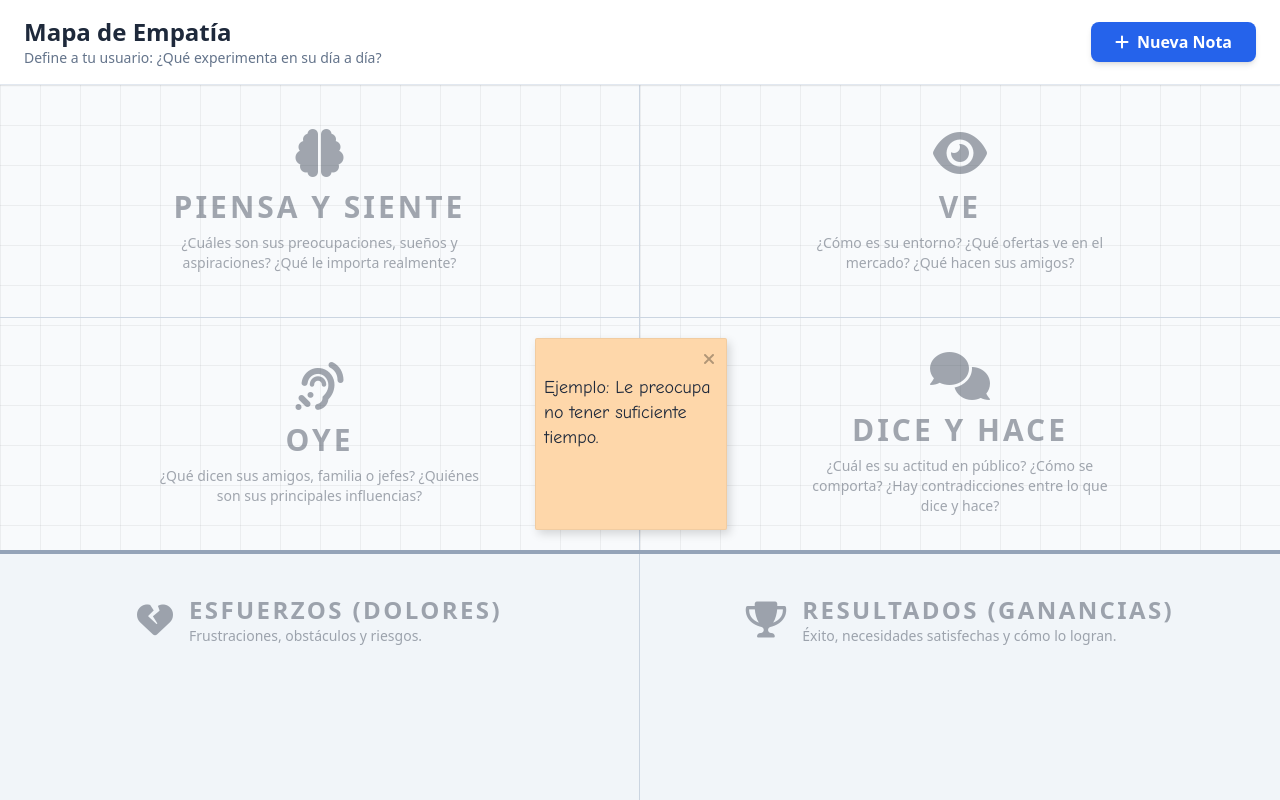
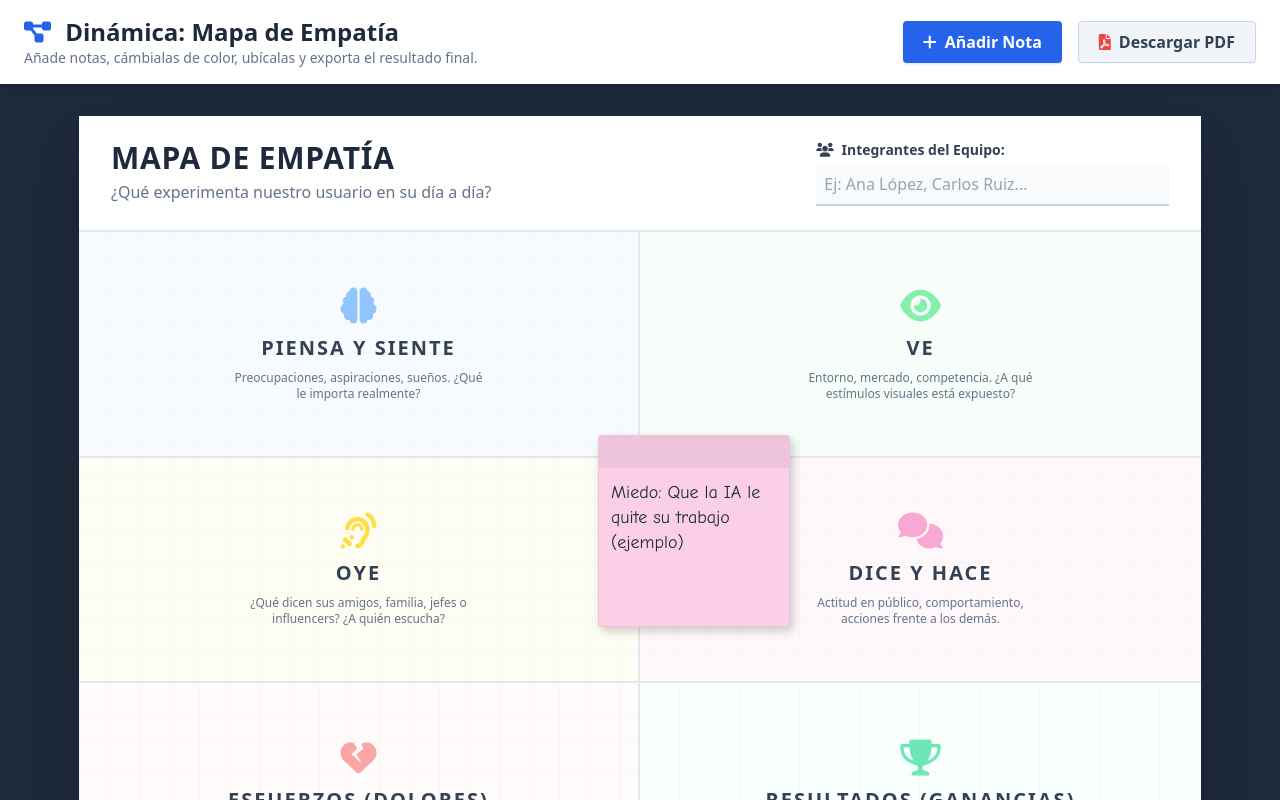
Before and after one commit to EdinsongonzalesPerez/mapa-empatia, a plain HTML site: page index.html in a window 1280 px wide. Drawn offline with nearby package versions, Linux system fonts and the light colour scheme.

Commit message:
Update index.html

```diff
--- a/index.html
+++ b/index.html
@@ -4,242 +4,275 @@
     <meta charset="UTF-8">
     <meta name="viewport" content="width=device-width, initial-scale=1.0">
     <title>Mapa de Empatía Interactivo</title>
-    <!-- Usamos Tailwind CSS para darle un diseño moderno y limpio -->
+    <!-- Tailwind CSS -->
     <script src="https://cdn.tailwindcss.com"></script>
-    <!-- Font Awesome para el ícono de cerrar en las notas -->
+    <!-- Font Awesome -->
     <link href="https://cdnjs.cloudflare.com/ajax/libs/font-awesome/6.0.0/css/all.min.css" rel="stylesheet">
+    <!-- html2pdf para exportar -->
+    <script src="https://cdnjs.cloudflare.com/ajax/libs/html2pdf.js/0.10.1/html2pdf.bundle.min.js"></script>
     <style>
-        /* Estilos personalizados para las notas adhesivas */
+        /* Estilos base para las notas */
         .note {
             position: absolute;
             transition: transform 0.1s ease, box-shadow 0.1s ease;
-            box-shadow: 3px 4px 10px rgba(0, 0, 0, 0.15);
+            box-shadow: 3px 4px 10px rgba(0, 0, 0, 0.2);
+            pointer-events: auto; /* Para que la nota capture los clics aunque la capa padre no lo haga */
         }
         .note textarea {
-            /* Estilo de fuente que simula escritura a mano o más informal */
-            font-family: 'Comic Sans MS', 'Chalkboard SE', 'Marker Felt', sans-serif;
+            font-family: 'Comic Sans MS', 'Chalkboard SE', sans-serif;
             line-height: 1.4;
+            -ms-overflow-style: none;
+            scrollbar-width: none;
         }
-        /* Ocultar barra de desplazamiento en los textarea pero permitir scroll */
         .note textarea::-webkit-scrollbar {
             display: none;
         }
-        .note textarea {
-            -ms-overflow-style: none;
-            scrollbar-width: none;
+        /* Patrón de fondo para el lienzo */
+        .bg-grid {
+            background-size: 30px 30px;
+            background-image:
+                linear-gradient(to right, rgba(0, 0, 0, 0.03) 1px, transparent 1px),
+                linear-gradient(to bottom, rgba(0, 0, 0, 0.03) 1px, transparent 1px);
         }
-        /* Cuadrícula de fondo sutil para el lienzo */
-        .bg-grid {
-            background-size: 40px 40px;
-            background-image:
-                linear-gradient(to right, rgba(0, 0, 0, 0.05) 1px, transparent 1px),
-                linear-gradient(to bottom, rgba(0, 0, 0, 0.05) 1px, transparent 1px);
+        /* Animación para ocultar herramientas al exportar */
+        .exporting .note-toolbar {
+            display: none !important;
+        }
+        .exporting textarea {
+            border: none !important;
+            resize: none !important;
         }
     </style>
 </head>
-<body class="bg-slate-50 h-screen flex flex-col font-sans overflow-hidden text-slate-800">
+<body class="bg-slate-800 h-screen flex flex-col font-sans overflow-hidden text-slate-800">
 
-    <!-- Barra de Herramientas Superior -->
-    <header class="bg-white border-b border-slate-200 px-6 py-4 flex justify-between items-center z-50 shadow-sm">
+    <!-- BARRA DE HERRAMIENTAS GLOBAL (No se imprime) -->
+    <header class="bg-white px-6 py-4 flex justify-between items-center shadow-md z-50 flex-shrink-0">
         <div>
-            <h1 class="text-2xl font-bold text-slate-800">Mapa de Empatía</h1>
-            <p class="text-sm text-slate-500">Define a tu usuario: ¿Qué experimenta en su día a día?</p>
+            <h1 class="text-2xl font-bold text-slate-800"><i class="fas fa-project-diagram text-blue-600 mr-2"></i> Dinámica: Mapa de Empatía</h1>
+            <p class="text-sm text-slate-500">Añade notas, cámbialas de color, ubícalas y exporta el resultado final.</p>
         </div>
-        <button onclick="addNote()" class="bg-blue-600 hover:bg-blue-700 text-white font-semibold py-2 px-6 rounded-lg shadow-md transition-colors flex items-center gap-2">
-            <i class="fas fa-plus"></i> Nueva Nota
-        </button>
+        <div class="flex gap-4">
+            <button onclick="addNote()" class="bg-blue-600 hover:bg-blue-700 text-white font-semibold py-2 px-5 rounded shadow transition-colors flex items-center gap-2">
+                <i class="fas fa-plus"></i> Añadir Nota
+            </button>
+            <button onclick="exportToPDF()" class="bg-slate-100 hover:bg-slate-200 border border-slate-300 text-slate-700 font-semibold py-2 px-5 rounded shadow-sm transition-colors flex items-center gap-2">
+                <i class="fas fa-file-pdf text-red-500"></i> Descargar PDF
+            </button>
+        </div>
     </header>
 
-    <!-- Lienzo Principal del Mapa de Empatía -->
-    <main id="board" class="flex-grow relative w-full h-full bg-slate-50 bg-grid overflow-hidden flex flex-col">
+    <!-- ÁREA DE TRABAJO CON SCROLL -->
+    <main class="flex-grow overflow-auto p-8 flex justify-center items-start">
 
-        <!-- Los 4 Cuadrantes Superiores -->
-        <div class="flex-grow grid grid-cols-1 md:grid-cols-2 grid-rows-2">
+        <!-- LIENZO DEL PDF (Este es el contenedor exacto que se convertirá en PDF) -->
+        <!-- Usamos un tamaño fijo similar a A4 Horizontal para garantizar la estructura -->
+        <div id="pdf-canvas" class="bg-white relative shadow-2xl flex flex-col" style="width: 1122px; height: 793px; min-width: 1122px; min-height: 793px;">
 
-            <!-- 1. Piensa y Siente -->
-            <div class="border-r border-b border-slate-300 relative p-6 flex flex-col items-center justify-center group">
-                <div class="absolute inset-0 bg-blue-50 opacity-0 group-hover:opacity-50 transition-opacity pointer-events-none"></div>
-                <div class="text-center opacity-40 z-0 select-none pointer-events-none">
-                    <i class="fas fa-brain text-5xl mb-3"></i>
-                    <h2 class="text-3xl font-bold uppercase tracking-widest">Piensa y Siente</h2>
-                    <p class="mt-2 text-sm max-w-xs mx-auto">¿Cuáles son sus preocupaciones, sueños y aspiraciones? ¿Qué le importa realmente?</p>
+            <!-- Cabecera del Documento (Sí se imprime) -->
+            <div class="px-8 py-6 border-b-2 border-slate-200 flex justify-between items-start bg-white z-10 relative">
+                <div>
+                    <h2 class="text-3xl font-extrabold text-slate-800 uppercase tracking-wide">Mapa de Empatía</h2>
+                    <p class="text-slate-500 mt-1">¿Qué experimenta nuestro usuario en su día a día?</p>
+                </div>
+                <div class="w-1/3">
+                    <label class="block text-sm font-bold text-slate-700 mb-1"><i class="fas fa-users mr-1"></i> Integrantes del Equipo:</label>
+                    <input type="text" class="w-full border-b-2 border-slate-300 bg-slate-50 p-2 outline-none focus:border-blue-500 transition-colors" placeholder="Ej: Ana López, Carlos Ruiz...">
                 </div>
             </div>
 
-            <!-- 2. Ve -->
-            <div class="border-b border-slate-300 relative p-6 flex flex-col items-center justify-center group">
-                <div class="absolute inset-0 bg-green-50 opacity-0 group-hover:opacity-50 transition-opacity pointer-events-none"></div>
-                <div class="text-center opacity-40 z-0 select-none pointer-events-none">
-                    <i class="fas fa-eye text-5xl mb-3"></i>
-                    <h2 class="text-3xl font-bold uppercase tracking-widest">Ve</h2>
-                    <p class="mt-2 text-sm max-w-xs mx-auto">¿Cómo es su entorno? ¿Qué ofertas ve en el mercado? ¿Qué hacen sus amigos?</p>
+            <!-- Estructura del Mapa (Los Cuadrantes) -->
+            <div class="flex-grow grid grid-cols-2 grid-rows-3 bg-grid z-10 relative">
+
+                <!-- 1. Piensa y Siente -->
+                <div class="border-r-2 border-b-2 border-slate-200 bg-blue-50/50 p-6 flex flex-col items-center justify-center text-center">
+                    <i class="fas fa-brain text-4xl text-blue-300 mb-2"></i>
+                    <h3 class="text-xl font-bold uppercase tracking-widest text-slate-700">Piensa y Siente</h3>
+                    <p class="text-xs text-slate-500 mt-2 max-w-[250px]">Preocupaciones, aspiraciones, sueños. ¿Qué le importa realmente?</p>
+                </div>
+
+                <!-- 2. Ve -->
+                <div class="border-b-2 border-slate-200 bg-green-50/50 p-6 flex flex-col items-center justify-center text-center">
+                    <i class="fas fa-eye text-4xl text-green-300 mb-2"></i>
+                    <h3 class="text-xl font-bold uppercase tracking-widest text-slate-700">Ve</h3>
+                    <p class="text-xs text-slate-500 mt-2 max-w-[250px]">Entorno, mercado, competencia. ¿A qué estímulos visuales está expuesto?</p>
+                </div>
+
+                <!-- 3. Oye -->
+                <div class="border-r-2 border-b-2 border-slate-200 bg-yellow-50/50 p-6 flex flex-col items-center justify-center text-center">
+                    <i class="fas fa-ear-listen text-4xl text-yellow-300 mb-2"></i>
+                    <h3 class="text-xl font-bold uppercase tracking-widest text-slate-700">Oye</h3>
+                    <p class="text-xs text-slate-500 mt-2 max-w-[250px]">¿Qué dicen sus amigos, familia, jefes o influencers? ¿A quién escucha?</p>
+                </div>
+
+                <!-- 4. Dice y Hace -->
+                <div class="border-b-2 border-slate-200 bg-pink-50/50 p-6 flex flex-col items-center justify-center text-center">
+                    <i class="fas fa-comments text-4xl text-pink-300 mb-2"></i>
+                    <h3 class="text-xl font-bold uppercase tracking-widest text-slate-700">Dice y Hace</h3>
+                    <p class="text-xs text-slate-500 mt-2 max-w-[250px]">Actitud en público, comportamiento, acciones frente a los demás.</p>
+                </div>
+
+                <!-- 5. Esfuerzos -->
+                <div class="border-r-2 border-slate-200 bg-red-50/30 p-6 flex flex-col items-center justify-center text-center">
+                    <i class="fas fa-heart-crack text-4xl text-red-300 mb-2"></i>
+                    <h3 class="text-xl font-bold uppercase tracking-widest text-slate-700">Esfuerzos (Dolores)</h3>
+                    <p class="text-xs text-slate-500 mt-2 max-w-[250px]">Miedos, frustraciones y obstáculos que debe superar.</p>
+                </div>
+
+                <!-- 6. Resultados -->
+                <div class="bg-emerald-50/30 p-6 flex flex-col items-center justify-center text-center">
+                    <i class="fas fa-trophy text-4xl text-emerald-300 mb-2"></i>
+                    <h3 class="text-xl font-bold uppercase tracking-widest text-slate-700">Resultados (Ganancias)</h3>
+                    <p class="text-xs text-slate-500 mt-2 max-w-[250px]">Deseos, necesidades reales y su definición de éxito.</p>
                 </div>
             </div>
 
-            <!-- 3. Oye -->
-            <div class="border-r border-slate-300 relative p-6 flex flex-col items-center justify-center group">
-                <div class="absolute inset-0 bg-yellow-50 opacity-0 group-hover:opacity-50 transition-opacity pointer-events-none"></div>
-                <div class="text-center opacity-40 z-0 select-none pointer-events-none">
-                    <i class="fas fa-ear-listen text-5xl mb-3"></i>
-                    <h2 class="text-3xl font-bold uppercase tracking-widest">Oye</h2>
-                    <p class="mt-2 text-sm max-w-xs mx-auto">¿Qué dicen sus amigos, familia o jefes? ¿Quiénes son sus principales influencias?</p>
-                </div>
+            <!-- CAPA EXCLUSIVA PARA NOTAS (z-index altísimo para que nunca queden atrás) -->
+            <!-- pointer-events-none asegura que no bloquee clics en el fondo, pero las notas tendrán pointer-events-auto -->
+            <div id="notes-layer" class="absolute inset-0 z-50 pointer-events-none" style="overflow: visible;">
+                <!-- Las notas se inyectarán aquí -->
             </div>
 
-            <!-- 4. Dice y Hace -->
-            <div class="relative p-6 flex flex-col items-center justify-center group">
-                <div class="absolute inset-0 bg-pink-50 opacity-0 group-hover:opacity-50 transition-opacity pointer-events-none"></div>
-                <div class="text-center opacity-40 z-0 select-none pointer-events-none">
-                    <i class="fas fa-comments text-5xl mb-3"></i>
-                    <h2 class="text-3xl font-bold uppercase tracking-widest">Dice y Hace</h2>
-                    <p class="mt-2 text-sm max-w-xs mx-auto">¿Cuál es su actitud en público? ¿Cómo se comporta? ¿Hay contradicciones entre lo que dice y hace?</p>
-                </div>
-            </div>
         </div>
-
-        <!-- Base: Esfuerzos y Resultados -->
-        <div class="h-1/3 min-h-[250px] border-t-4 border-slate-400 grid grid-cols-1 md:grid-cols-2 bg-slate-100">
-
-            <!-- Esfuerzos / Dolores -->
-            <div class="border-r border-slate-300 relative p-6 flex flex-col items-center justify-start pt-10 group">
-                <div class="absolute inset-0 bg-red-50 opacity-0 group-hover:opacity-50 transition-opacity pointer-events-none"></div>
-                <div class="text-center opacity-40 z-0 select-none pointer-events-none flex flex-row items-center gap-4">
-                    <i class="fas fa-heart-crack text-4xl"></i>
-                    <div class="text-left">
-                        <h2 class="text-2xl font-bold uppercase tracking-widest">Esfuerzos (Dolores)</h2>
-                        <p class="text-sm">Frustraciones, obstáculos y riesgos.</p>
-                    </div>
-                </div>
-            </div>
-
-            <!-- Resultados / Beneficios -->
-            <div class="relative p-6 flex flex-col items-center justify-start pt-10 group">
-                <div class="absolute inset-0 bg-emerald-50 opacity-0 group-hover:opacity-50 transition-opacity pointer-events-none"></div>
-                <div class="text-center opacity-40 z-0 select-none pointer-events-none flex flex-row items-center gap-4">
-                    <i class="fas fa-trophy text-4xl"></i>
-                    <div class="text-left">
-                        <h2 class="text-2xl font-bold uppercase tracking-widest">Resultados (Ganancias)</h2>
-                        <p class="text-sm">Éxito, necesidades satisfechas y cómo lo logran.</p>
-                    </div>
-                </div>
-            </div>
-        </div>
-
     </main>
 
     <script>
-        // Variables globales
-        let zIndexCounter = 10;
-        const board = document.getElementById('board');
+        // Capa donde se guardan las notas
+        const notesLayer = document.getElementById('notes-layer');
+        let zIndexCounter = 100;
 
-        // Paleta de colores para los post-its
-        const noteColors = [
-            'bg-yellow-200', 'bg-blue-200', 'bg-pink-200',
-            'bg-green-200', 'bg-purple-200', 'bg-orange-200'
-        ];
+        function addNote(text = '') {
+            const note = document.createElement('div');
+            // Inicializar con color amarillo por defecto. Añadimos pointer-events-auto.
+            note.className = 'note bg-yellow-200 w-48 h-48 flex flex-col rounded border border-black/5';
 
-        // Función para crear una nueva nota
-        function addNote(text = '') {
-            // Seleccionar color aleatorio
-            const colorClass = noteColors[Math.floor(Math.random() * noteColors.length)];
-
-            // Crear el elemento contenedor de la nota
-            const note = document.createElement('div');
-            // Clases de Tailwind: ancho/alto, padding, sombra, flexbox
-            note.className = `note ${colorClass} w-48 h-48 p-2 pb-4 flex flex-col rounded-sm border border-black/5`;
-
-            // Posicionar en el centro de la pantalla inicialmente
-            const rect = board.getBoundingClientRect();
-            // Posición con algo de aleatoriedad para que no caigan exactamente una sobre otra
+            // Posicionar en el centro
             const randomOffset = Math.floor(Math.random() * 40) - 20;
-            note.style.left = `${(rect.width / 2) - 96 + randomOffset}px`;
-            note.style.top = `${(rect.height / 2) - 96 + randomOffset}px`;
+            note.style.left = `500px`;
+            note.style.top = `300px`;
+            note.style.transform = `translate(${randomOffset}px, ${randomOffset}px)`;
             note.style.zIndex = ++zIndexCounter;
 
-            // HTML interno de la nota: Barra de arrastre + Textarea
+            // Estructura interna de la nota: Barra de herramientas (arrastre + colores) y Textarea
             note.innerHTML = `
-                <div class="drag-handle w-full h-6 cursor-grab flex justify-end items-center mb-1 group">
-                    <button class="delete-btn text-black/30 hover:text-red-600 transition-colors px-1" title="Eliminar nota">
+                <div class="note-toolbar w-full h-8 cursor-grab bg-black/5 flex justify-between items-center px-2 group">
+                    <!-- Paleta de colores oculta hasta que pasas el ratón -->
+                    <div class="flex gap-1 opacity-0 group-hover:opacity-100 transition-opacity">
+                        <button class="color-btn w-4 h-4 rounded-full bg-yellow-200 border border-black/20 hover:scale-110 transition-transform" data-color="bg-yellow-200" title="Amarillo"></button>
+                        <button class="color-btn w-4 h-4 rounded-full bg-blue-200 border border-black/20 hover:scale-110 transition-transform" data-color="bg-blue-200" title="Azul"></button>
+                        <button class="color-btn w-4 h-4 rounded-full bg-green-200 border border-black/20 hover:scale-110 transition-transform" data-color="bg-green-200" title="Verde"></button>
+                        <button class="color-btn w-4 h-4 rounded-full bg-pink-200 border border-black/20 hover:scale-110 transition-transform" data-color="bg-pink-200" title="Rosa"></button>
+                        <button class="color-btn w-4 h-4 rounded-full bg-purple-200 border border-black/20 hover:scale-110 transition-transform" data-color="bg-purple-200" title="Púrpura"></button>
+                    </div>
+                    <!-- Botón eliminar -->
+                    <button class="delete-btn text-black/30 hover:text-red-600 transition-colors opacity-0 group-hover:opacity-100" title="Eliminar nota">
                         <i class="fas fa-times"></i>
                     </button>
                 </div>
-                <textarea class="w-full flex-grow bg-transparent border-none outline-none resize-none text-slate-800 text-lg font-medium placeholder-black/30" placeholder="Escribe aquí...">${text}</textarea>
+                <textarea class="w-full flex-grow bg-transparent border-none outline-none resize-none text-slate-800 text-lg font-medium p-3 placeholder-black/30" placeholder="Escribe aquí...">${text}</textarea>
             `;
 
-            // Configurar botón de eliminar
-            note.querySelector('.delete-btn').addEventListener('click', () => {
+            // EVENTOS DE COLOR
+            const colorButtons = note.querySelectorAll('.color-btn');
+            colorButtons.forEach(btn => {
+                // Prevenir que el clic en el color inicie el arrastre
+                btn.addEventListener('pointerdown', (e) => e.stopPropagation());
+
+                // Cambiar el color de la nota
+                btn.addEventListener('click', (e) => {
+                    const newColor = e.target.getAttribute('data-color');
+                    // Remover todos los colores posibles
+                    note.classList.remove('bg-yellow-200', 'bg-blue-200', 'bg-green-200', 'bg-pink-200', 'bg-purple-200');
+                    // Añadir el nuevo
+                    note.classList.add(newColor);
+                });
+            });
+
+            // EVENTO ELIMINAR
+            const deleteBtn = note.querySelector('.delete-btn');
+            deleteBtn.addEventListener('pointerdown', (e) => e.stopPropagation());
+            deleteBtn.addEventListener('click', () => {
                 note.style.transform = 'scale(0)';
                 note.style.opacity = '0';
                 setTimeout(() => note.remove(), 200);
             });
 
-            // Configurar Lógica de Arrastrar y Soltar (Drag & Drop)
-            const handle = note.querySelector('.drag-handle');
+            // LÓGICA DE ARRASTRE
+            const toolbar = note.querySelector('.note-toolbar');
             let isDragging = false;
             let startX, startY, initialLeft, initialTop;
 
-            // Usamos pointer events para que funcione tanto con mouse como con táctil (móviles/tablets)
-            handle.addEventListener('pointerdown', (e) => {
+            toolbar.addEventListener('pointerdown', (e) => {
+                // Si hizo clic en un botón, no iniciar arrastre
+                if (e.target.closest('button')) return;
+
                 isDragging = true;
-                // Traer al frente
                 note.style.zIndex = ++zIndexCounter;
+                toolbar.classList.replace('cursor-grab', 'cursor-grabbing');
+                note.style.boxShadow = '5px 8px 20px rgba(0, 0, 0, 0.3)';
 
-                // Cambios visuales al agarrar
-                handle.classList.replace('cursor-grab', 'cursor-grabbing');
-                note.style.transform = 'scale(1.05) rotate(2deg)';
-                note.style.boxShadow = '5px 8px 20px rgba(0, 0, 0, 0.2)';
-
-                // Guardar posiciones iniciales
                 startX = e.clientX;
                 startY = e.clientY;
                 initialLeft = parseFloat(note.style.left) || 0;
                 initialTop = parseFloat(note.style.top) || 0;
 
-                // Capturar el puntero
-                handle.setPointerCapture(e.pointerId);
+                toolbar.setPointerCapture(e.pointerId);
             });
 
-            handle.addEventListener('pointermove', (e) => {
+            toolbar.addEventListener('pointermove', (e) => {
                 if (!isDragging) return;
-                // Calcular movimiento
                 const dx = e.clientX - startX;
                 const dy = e.clientY - startY;
-
-                // Mover nota
                 note.style.left = `${initialLeft + dx}px`;
                 note.style.top = `${initialTop + dy}px`;
             });
 
-            handle.addEventListener('pointerup', (e) => {
+            toolbar.addEventListener('pointerup', (e) => {
                 isDragging = false;
-                // Restaurar estado visual
-                handle.classList.replace('cursor-grabbing', 'cursor-grab');
-                note.style.transform = 'scale(1) rotate(0deg)';
-                note.style.boxShadow = '3px 4px 10px rgba(0, 0, 0, 0.15)';
-                handle.releasePointerCapture(e.pointerId);
+                toolbar.classList.replace('cursor-grabbing', 'cursor-grab');
+                note.style.boxShadow = '3px 4px 10px rgba(0, 0, 0, 0.2)';
+                toolbar.releasePointerCapture(e.pointerId);
             });
 
-            // Si el usuario hace clic en el área de texto, también traemos la nota al frente
+            // Traer al frente al hacer clic en el texto
             note.querySelector('textarea').addEventListener('mousedown', () => {
                 note.style.zIndex = ++zIndexCounter;
             });
 
-            // Añadir la nota al tablero
-            board.appendChild(note);
-
-            // Animación de entrada
-            note.animate([
-                { transform: 'scale(0.8)', opacity: 0 },
-                { transform: 'scale(1)', opacity: 1 }
-            ], { duration: 200, easing: 'ease-out' });
+            // Añadir al contenedor
+            notesLayer.appendChild(note);
         }
 
-        // Crear una nota de ejemplo al cargar la página
-        window.addEventListener('load', () => {
+        // Función para exportar a PDF
+        function exportToPDF() {
+            const canvas = document.getElementById('pdf-canvas');
+
+            // Añadir clase para ocultar botones temporalmente
+            canvas.classList.add('exporting');
+
+            const opt = {
+                margin:       0,
+                filename:     'Mapa_de_Empatia_Equipo.pdf',
+                image:        { type: 'jpeg', quality: 0.98 },
+                html2canvas:  { scale: 2, useCORS: true },
+                jsPDF:        { unit: 'px', format: [1122, 793], orientation: 'landscape' }
+            };
+
+            // Generar PDF
+            html2pdf().set(opt).from(canvas).save().then(() => {
+                // Restaurar botones después de descargar
+                canvas.classList.remove('exporting');
+            });
+        }
+
+        // Crear un par de notas de ejemplo al iniciar
+        window.onload = () => {
             setTimeout(() => {
-                addNote("Ejemplo: Le preocupa no tener suficiente tiempo.");
-            }, 500);
-        });
+                addNote("Miedo: Que la IA le quite su trabajo (ejemplo)");
+                // Cambiar el color de la primera nota a rojo por ejemplo
+                notesLayer.lastElementChild.classList.replace('bg-yellow-200', 'bg-pink-200');
+            }, 300);
+        };
     </script>
 </body>
 </html>
```
